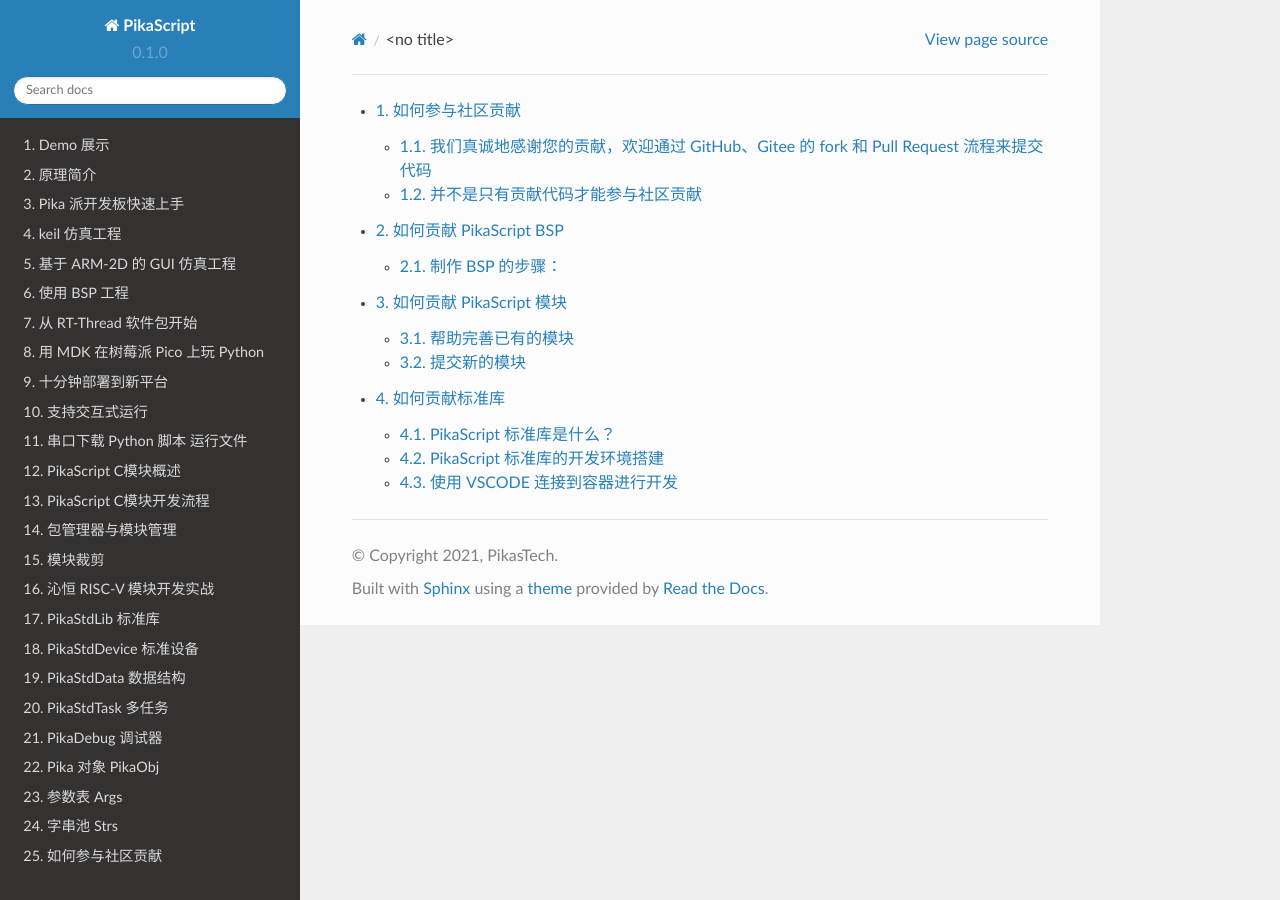
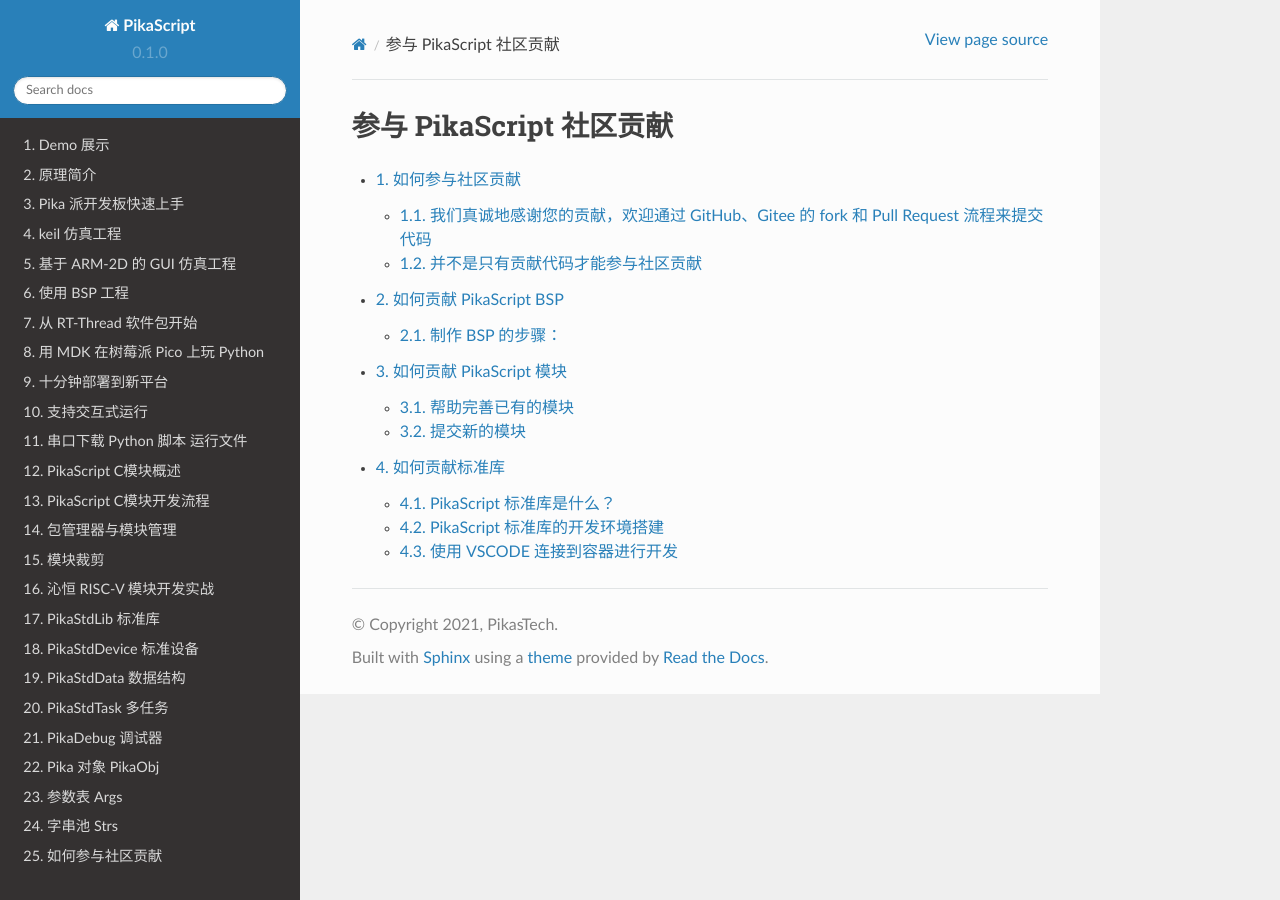
Before and after one commit to pikasTech/pikadoc, a Sphinx documentation site: the page built from docs/source/contribute/index.rst, in a window 1280 px wide. Built offline with Sphinx 7.4.7 and the Read the Docs theme 2.0.0, drawn with Linux system fonts in a browser that asks for light colours; pages that are not in the unit, such as notebooks, are missing from menus.

Commit message:
Update index.rst

```diff
--- a/docs/source/contribute/index.rst
+++ b/docs/source/contribute/index.rst
@@ -1,3 +1,5 @@
+参与 PikaScript 社区贡献
+====================================
 .. toctree::
    :numbered:
    :maxdepth: 2
```
